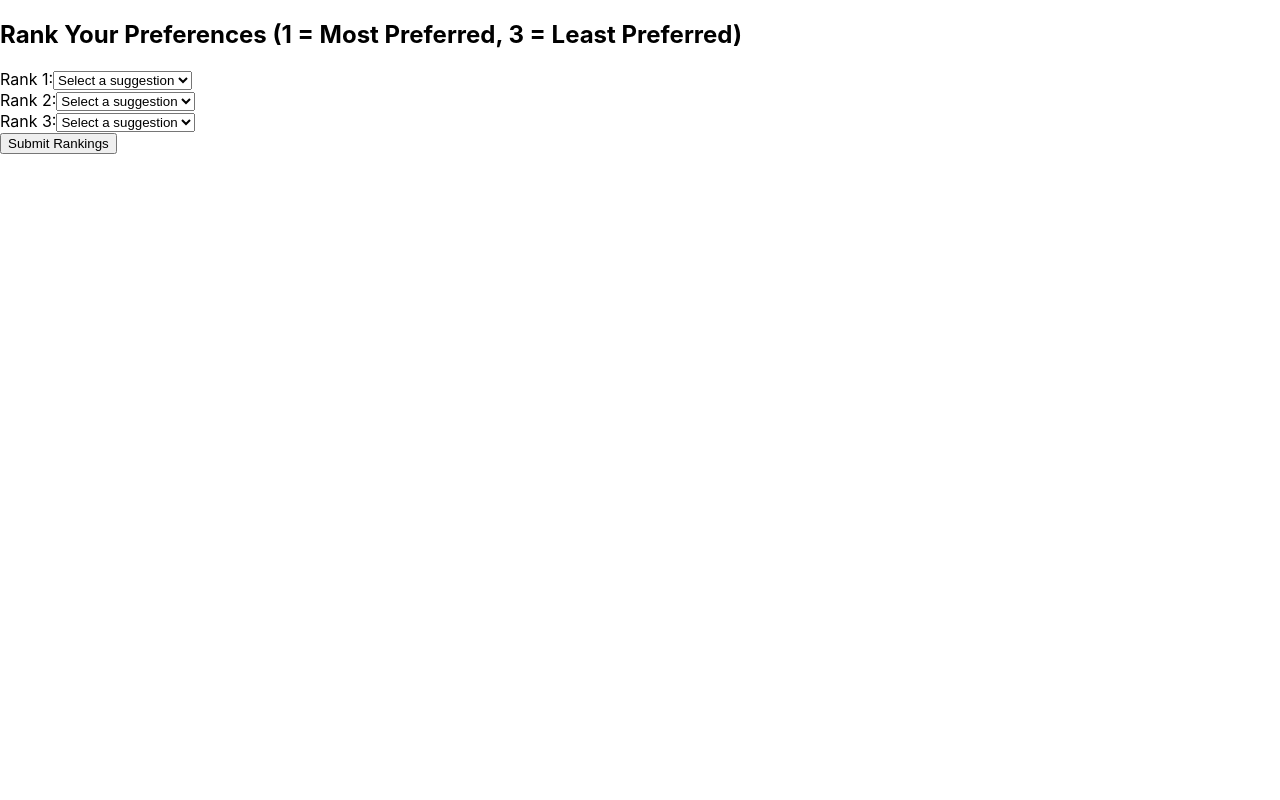
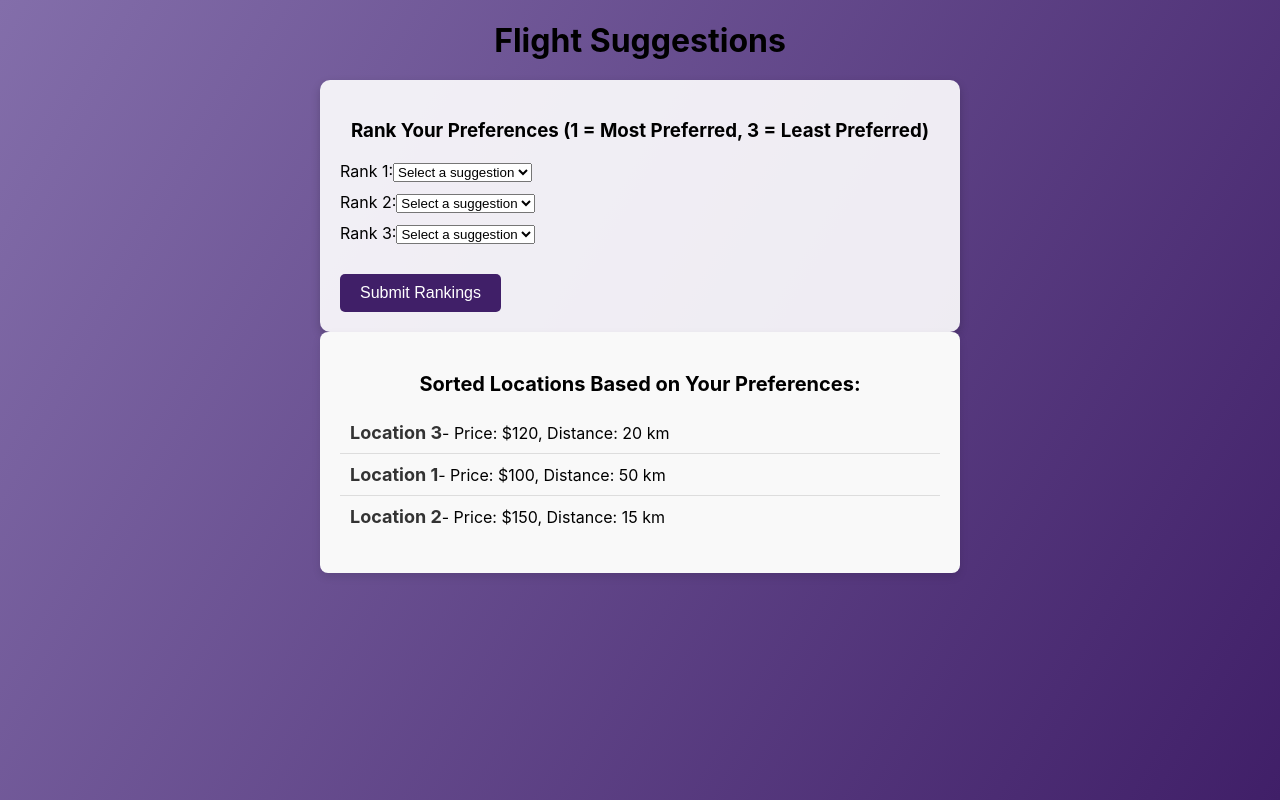
Before and after one commit to 392-f24/FlightSight, a React (Vite) app: page /suggestions in a window 1280 px wide. Both pictures are taken after a click on the button "Submit Rankings". Built offline with nearby package versions, Linux system fonts and the light colour scheme.

Commit message:
display sorted list and add styling

```diff
--- /dev/null
+++ b/src/components/Suggestions.css
@@ -0,0 +1,92 @@
+.suggestion-div {
+    min-height: 100vh;
+    width: 100vw;
+    background: linear-gradient(120deg, #836EAA, #401F68);
+    display: flex;
+    flex-direction: column;
+    align-items: center;
+    justify-content: flex-start;
+}
+
+.preference-select-div {
+    display: flex;
+    flex-direction: column;
+    align-items: center;
+    justify-content: flex-start;
+    padding: 20px;
+    width: 100%;
+    max-width: 600px;
+    margin: 0 auto;
+    background-color: rgba(255, 255, 255, 0.9);
+    border-radius: 10px;
+    box-shadow: 0 4px 10px rgba(0, 0, 0, 0.2);
+}
+
+form {
+    display: flex;
+    flex-direction: column;
+    gap: 10px;
+    align-items: flex-start;
+    width: 100%;
+}
+
+button {
+    padding: 10px 20px;
+    font-size: 16px;
+    cursor: pointer;
+    margin-top: 20px;
+    width: 100%;
+    max-width: 200px;
+    background-color: #401F68;
+    color: white;
+    border: none;
+    border-radius: 5px;
+    transition: background-color 0.3s ease;
+}
+
+button:hover {
+    background-color: #836EAA;
+}
+
+h2 {
+    text-align: center;
+    margin-bottom: 20px;
+    color: #fff;
+}
+
+.sorted-locations {
+    margin-top: 30px;
+    padding: 20px;
+    background-color: #f9f9f9;
+    border-radius: 8px;
+    box-shadow: 0 4px 8px rgba(0, 0, 0, 0.1);
+    width: 100%;
+    max-width: 600px;
+    margin: 0 auto;
+}
+
+.sorted-locations h3 {
+    text-align: center;
+    margin-bottom: 15px;
+    font-size: 20px;
+}
+
+.sorted-locations ul {
+    list-style-type: none;
+    padding: 0;
+}
+
+.sorted-locations li {
+    padding: 10px;
+    border-bottom: 1px solid #ddd;
+    font-size: 16px;
+}
+
+.sorted-locations li:last-child {
+    border-bottom: none;
+}
+
+.sorted-locations strong {
+    font-size: 18px;
+    color: #333;
+}
--- a/src/components/Suggestions.jsx
+++ b/src/components/Suggestions.jsx
@@ -1,5 +1,6 @@
 import React, { useState } from 'react';
 import { matchPreferences } from '../utilities/matching';
+import './Suggestions.css';
 
 const locationList = [
     { name: 'Location 1', price: 100, distance: 50 },
@@ -8,6 +9,9 @@ const locationList = [
 ];
 
 const Suggestions = () => {
+    const [submitted, setSubmitted] = useState(false);
+    const [sortedLocationList, setSortedLocationList] = useState([]);
+
     const suggestionsList = [
         'Flight price',
         'Flight distance',
@@ -56,16 +60,17 @@ const Suggestions = () => {
                     break;
             }
         });
-        console.log('Preferences:', preferences);
 
         const sortedLocations = matchPreferences(locationList, preferences);
-        console.log('Sorted Locations:', sortedLocations);
+        setSortedLocationList(sortedLocations);
+        setSubmitted(true);
     };
 
-
     return (
-        <div>
-            <h2>Rank Your Preferences (1 = Most Preferred, 3 = Least Preferred)</h2>
+        <div className='suggestion-div'>
+            <h1>Flight Suggestions</h1>
+            <div className='preference-select-div'>
+                <h3>Rank Your Preferences (1 = Most Preferred, 3 = Least Preferred)</h3>
                 <form onSubmit={handleSubmit}>
                     {Object.keys(rankings).map((rank) => (
                         <div key={rank}>
@@ -88,6 +93,21 @@ const Suggestions = () => {
                     </div>
                 </form>
             </div>
+
+            {submitted && sortedLocationList.length > 0 && (
+                <div className="sorted-locations">
+                    <h3>Sorted Locations Based on Your Preferences:</h3>
+                    <ul>
+                        {sortedLocationList.map((location, index) => (
+                            <li key={index}>
+                                <strong>{location.name}</strong>
+                                - Price: ${location.price}, Distance: {location.distance} km
+                            </li>
+                        ))}
+                    </ul>
+                </div>
+            )}
+        </div>
     );
 };
 
```
Lines whose indentation alone changed are shown as unchanged.
